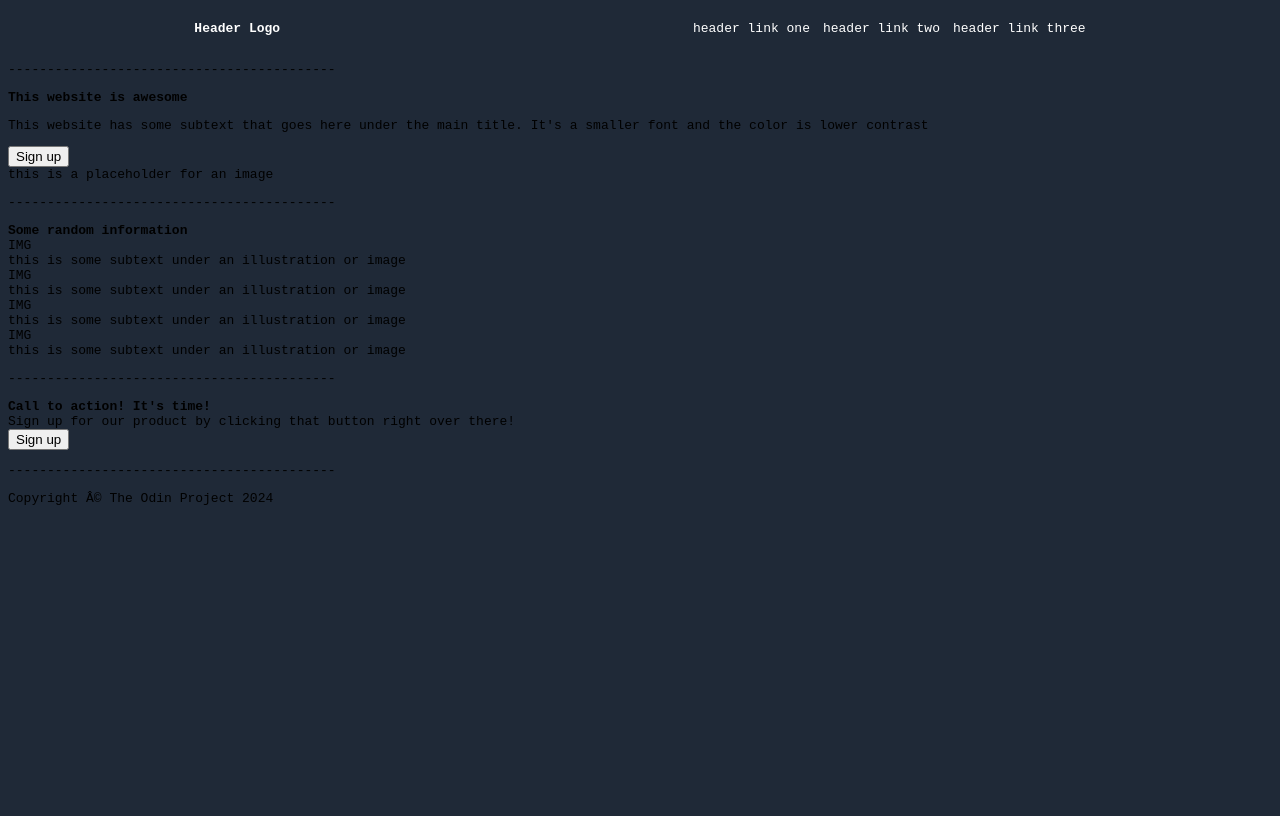
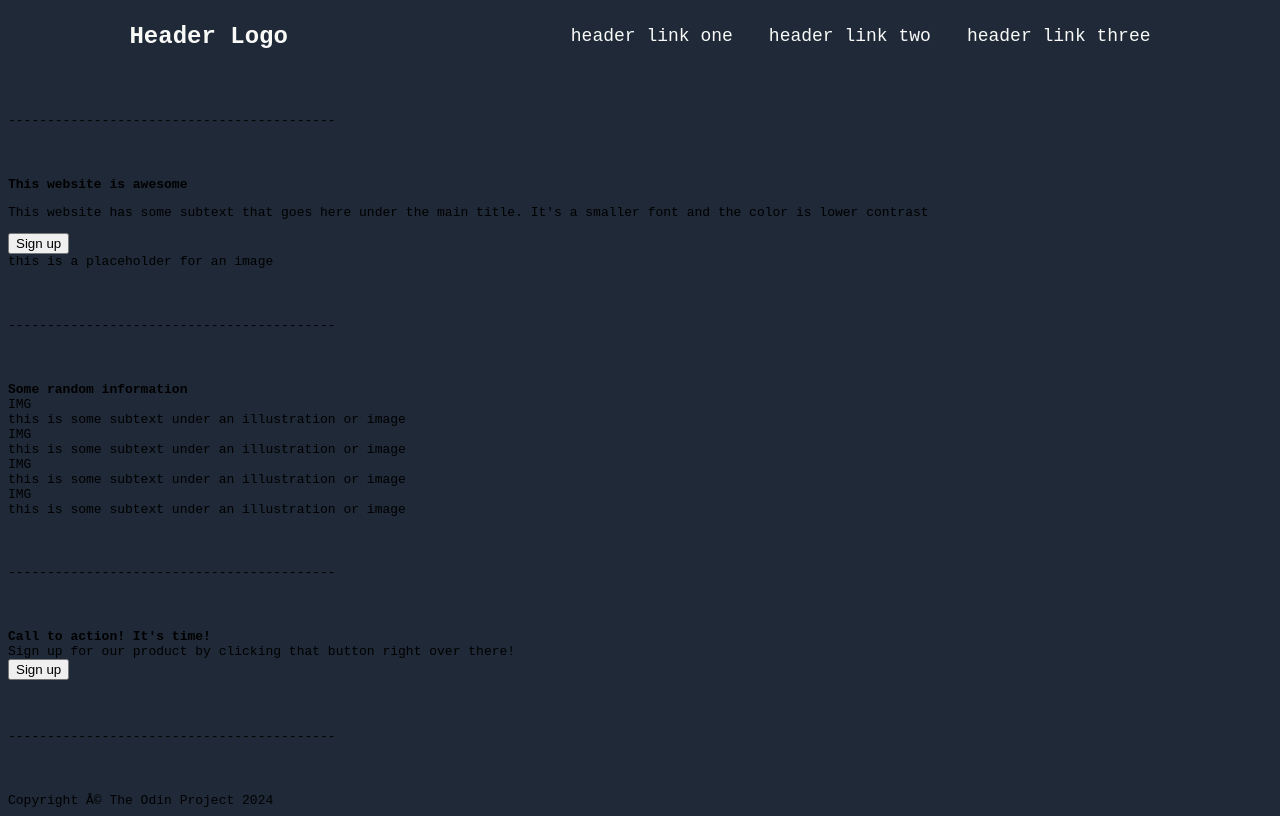
Before and after one commit to abereni4u/TOP-LandingPage, a plain HTML site: page index.html in a window 1280 px wide. Drawn offline with Linux system fonts and the light colour scheme.

Commit message:
Complete styling for header

```diff
--- a/styles.css
+++ b/styles.css
@@ -1,4 +1,8 @@
 body{
+    display: flex;
+    height: 100vh;
+    justify-content: space-between;
+    flex-direction: column;
     background-color: #1f2937;
     font-family: monospace;
 }
@@ -10,13 +14,19 @@ body{
 
 ul{
     display: flex;
-    gap: 1em;
+    gap: 2em;
     list-style: none;
+    font-size: 18px;
 }
 
 .header{
     display: flex;
     align-items: center;
     justify-content: space-around;
-    color: white;
+    color: #f9faf8;
 }
+
+.header .Hero{
+    font-size: 24px;
+    color: #f9faf8;
+}
```
